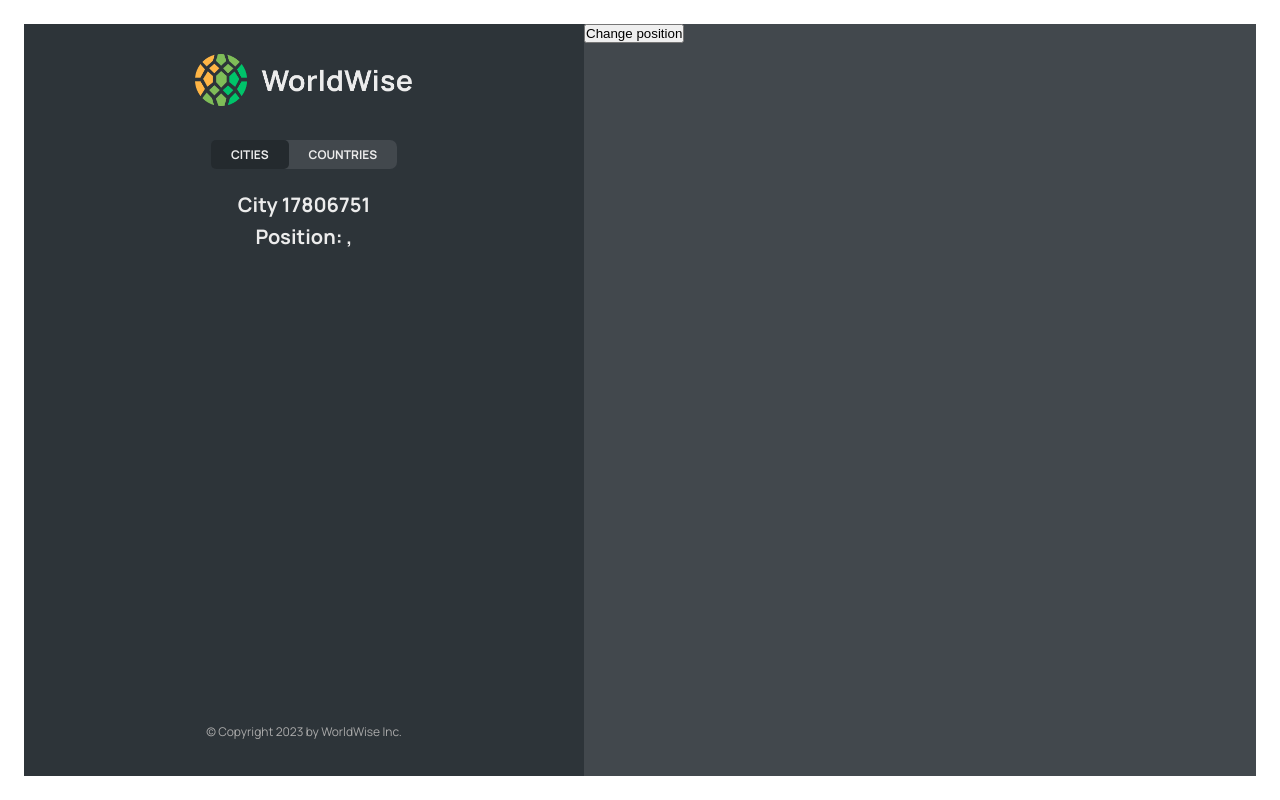
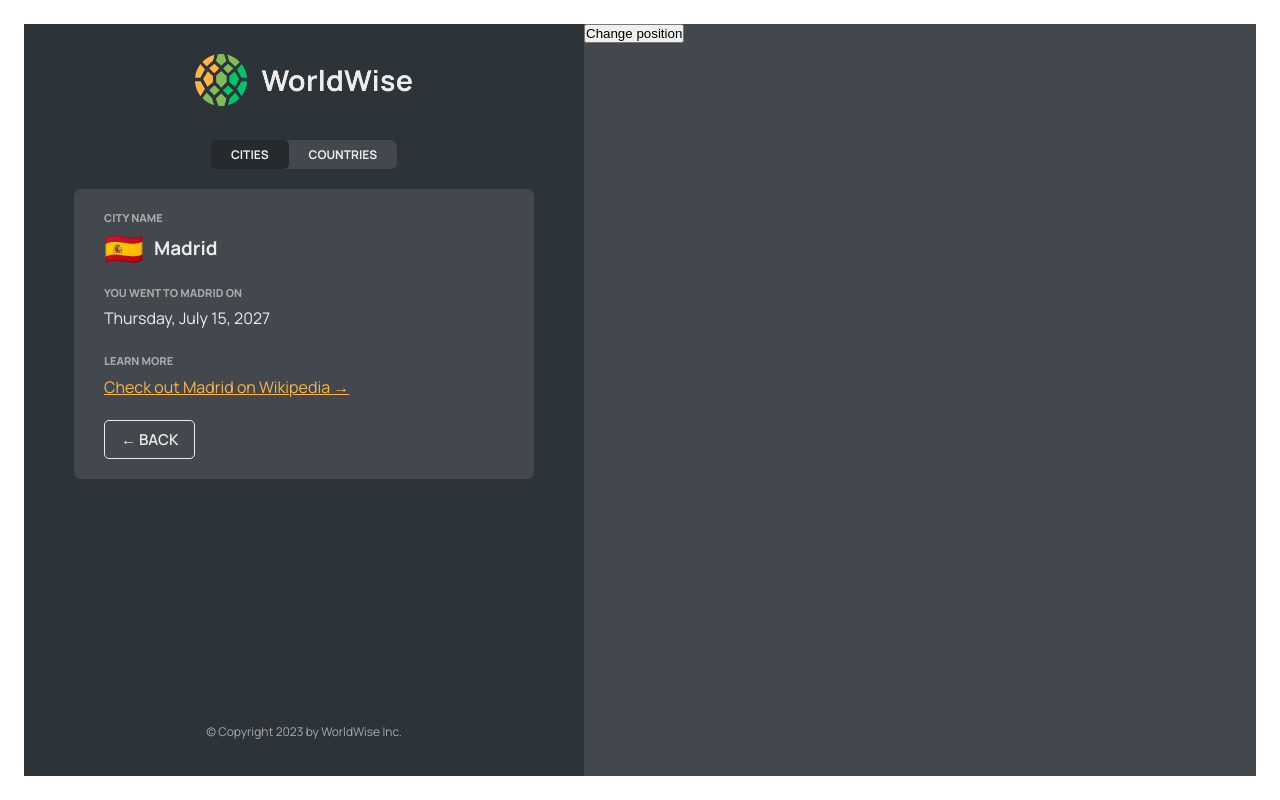
Before and after one commit to Sairoden/WanderingWays, a React (Vite) app: page /app/cities/17806751 in a window 1280 px wide. Built offline with nearby package versions, Linux system fonts and the light colour scheme; data requests are answered from the project's data file.

Commit message:
Finish City View

```diff
--- /dev/null
+++ b/src/components/BackButton/BackButton.jsx
@@ -0,0 +1,21 @@
+// React
+import { useNavigate } from "react-router-dom";
+
+// Components
+import { Button } from "../index";
+
+export default function BackButton() {
+  const navigate = useNavigate();
+
+  return (
+    <Button
+      onClick={e => {
+        e.preventDefault();
+        navigate(-1);
+      }}
+      type="back"
+    >
+      &larr; Back
+    </Button>
+  );
+}
--- a/src/components/City/City.jsx
+++ b/src/components/City/City.jsx
@@ -1,8 +1,15 @@
 // React
-import { useParams, useSearchParams } from "react-router-dom";
+import { useParams } from "react-router-dom";
+import { useEffect } from "react";
 
 // Styles
 import styles from "./City.module.css";
+
+// Contexts
+import { useCitiesContext } from "../../contexts/cities_context";
+
+// Components
+import { SpinnerFullPage, BackButton } from "../index";
 
 const formatDate = date =>
   new Intl.DateTimeFormat("en", {
@@ -14,61 +21,52 @@
 
 function City() {
   const { id } = useParams();
-  const [searchParams, setSearchParams] = useSearchParams();
+  const { getCity, currentCity, isLoading } = useCitiesContext();
 
-  const lat = searchParams.get("lat");
-  const lng = searchParams.get("lng");
-
-  // TEMP DATA
-  const currentCity = {
-    cityName: "Lisbon",
-    emoji: "🇵🇹",
-    date: "2027-10-31T15:59:59.138Z",
-    notes: "My favorite city so far!",
-  };
+  useEffect(() => {
+    getCity(id);
+  }, [id]);
 
   const { cityName, emoji, date, notes } = currentCity;
 
+  if (isLoading) return <SpinnerFullPage />;
+
   return (
-    <>
-      <h1>City {id}</h1>
-      <h1>
-        Position: {lat}, {lng}
-      </h1>
-    </>
-    // <div className={styles.city}>
-    //   <div className={styles.row}>
-    //     <h6>City name</h6>
-    //     <h3>
-    //       <span>{emoji}</span> {cityName}
-    //     </h3>
-    //   </div>
+    <div className={styles.city}>
+      <div className={styles.row}>
+        <h6>City name</h6>
+        <h3>
+          <span>{emoji}</span> {cityName}
+        </h3>
+      </div>
 
-    //   <div className={styles.row}>
-    //     <h6>You went to {cityName} on</h6>
-    //     <p>{formatDate(date || null)}</p>
-    //   </div>
+      <div className={styles.row}>
+        <h6>You went to {cityName} on</h6>
+        <p>{formatDate(date || null)}</p>
+      </div>
 
-    //   {notes && (
-    //     <div className={styles.row}>
-    //       <h6>Your notes</h6>
-    //       <p>{notes}</p>
-    //     </div>
-    //   )}
+      {notes && (
+        <div className={styles.row}>
+          <h6>Your notes</h6>
+          <p>{notes}</p>
+        </div>
+      )}
 
-    //   <div className={styles.row}>
-    //     <h6>Learn more</h6>
-    //     <a
-    //       href={`https://en.wikipedia.org/wiki/${cityName}`}
-    //       target="_blank"
-    //       rel="noreferrer"
-    //     >
-    //       Check out {cityName} on Wikipedia &rarr;
-    //     </a>
-    //   </div>
+      <div className={styles.row}>
+        <h6>Learn more</h6>
+        <a
+          href={`https://en.wikipedia.org/wiki/${cityName}`}
+          target="_blank"
+          rel="noreferrer"
+        >
+          Check out {cityName} on Wikipedia &rarr;
+        </a>
+      </div>
 
-    //   <div></div>
-    // </div>
+      <div>
+        <BackButton />
+      </div>
+    </div>
   );
 }
 
--- a/src/components/City/City.module.css
+++ b/src/components/City/City.module.css
@@ -3,7 +3,7 @@
   max-height: 70%;
   background-color: var(--color-dark--2);
   border-radius: 7px;
-  overflow: scroll;
+  overflow: hidden;
 
   width: 100%;
   display: flex;
--- a/src/components/CityItem/CityItem.jsx
+++ b/src/components/CityItem/CityItem.jsx
@@ -4,7 +4,11 @@
 // Styles
 import styles from "./CityItem.module.css";
 
+// Contexts
+import { useCitiesContext } from "../../contexts/cities_context";
+
 export default function CityItem({ city }) {
+  const { currentCity } = useCitiesContext();
   const { emoji, cityName, date, id, position } = city;
 
   const formatDate = date =>
@@ -18,7 +22,9 @@
   return (
     <li>
       <Link
-        className={styles.cityItem}
+        className={`${styles.cityItem} ${
+          id === currentCity.id ? styles["cityItem--active"] : ""
+        }`}
         to={`${id}?lat=${position.lat}&lng=${position.lng}`}
       >
         <span className={styles.emoji}>{emoji}</span>
--- a/src/components/Form/Form.jsx
+++ b/src/components/Form/Form.jsx
@@ -7,7 +7,7 @@
 import styles from "./Form.module.css";
 
 // Components
-import { Button } from "../index";
+import { Button, BackButton } from "../index";
 
 export function convertToEmoji(countryCode) {
   const codePoints = countryCode
@@ -22,8 +22,6 @@
   const [country, setCountry] = useState("");
   const [date, setDate] = useState(new Date());
   const [notes, setNotes] = useState("");
-
-  const navigate = useNavigate();
 
   return (
     <form className={styles.form}>
@@ -53,15 +51,7 @@
 
       <div className={styles.buttons}>
         <Button type="primary">Add</Button>
-        <Button
-          onClick={e => {
-            e.preventDefault();
-            navigate(-1);
-          }}
-          type="back"
-        >
-          &larr; Back
-        </Button>
+        <BackButton />
       </div>
     </form>
   );
--- a/src/components/index.jsx
+++ b/src/components/index.jsx
@@ -12,6 +12,7 @@
 import CityList from "./CityList/CityList";
 import CountryList from "./CountryList/CountryList";
 import Button from "./Button/Button";
+import BackButton from "./BackButton/BackButton";
 
 export {
   AppNav,
@@ -28,4 +29,5 @@
   CityList,
   CountryList,
   Button,
+  BackButton,
 };
--- a/src/contexts/cities_context.jsx
+++ b/src/contexts/cities_context.jsx
@@ -7,6 +7,7 @@
 export const CitiesProvider = ({ children }) => {
   const [cities, setCities] = useState([]);
   const [isLoading, setIsLoading] = useState(false);
+  const [currentCity, setCurrentCity] = useState({});
 
   useEffect(() => {
     const fetchCities = async () => {
@@ -25,9 +26,31 @@
     };
 
     fetchCities();
-  }, [BASE_URL]);
+  }, []);
 
-  const value = { cities, setCities, isLoading, setIsLoading };
+  async function getCity(cityId) {
+    try {
+      setIsLoading(true);
+      const res = await fetch(`${BASE_URL}/cities/${cityId}`);
+      const data = await res.json();
+
+      setCurrentCity(data);
+    } catch (err) {
+      alert("There was an error loading data...");
+      console.log(err.message);
+    } finally {
+      setIsLoading(false);
+    }
+  }
+
+  const value = {
+    cities,
+    setCities,
+    isLoading,
+    setIsLoading,
+    currentCity,
+    getCity,
+  };
 
   return (
     <CitiesContext.Provider value={value}>{children}</CitiesContext.Provider>
```
